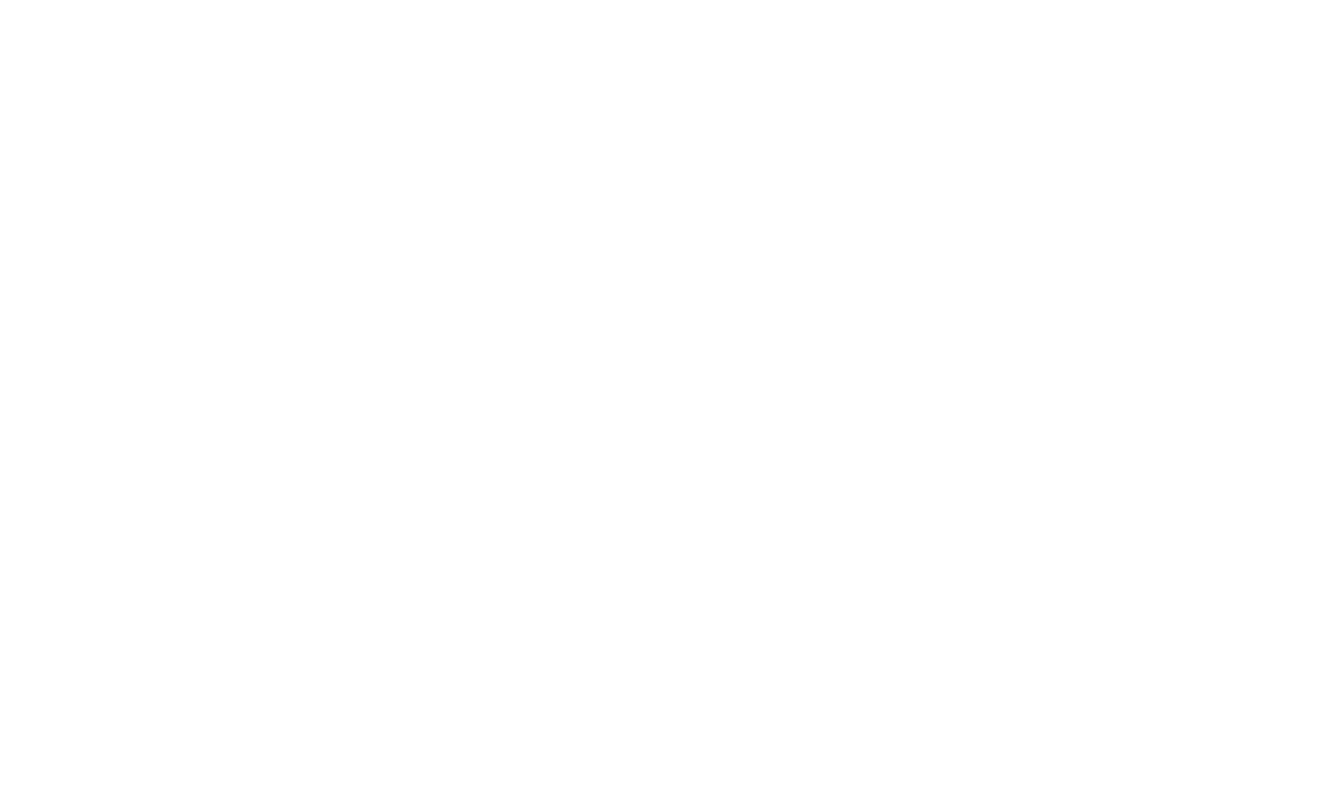
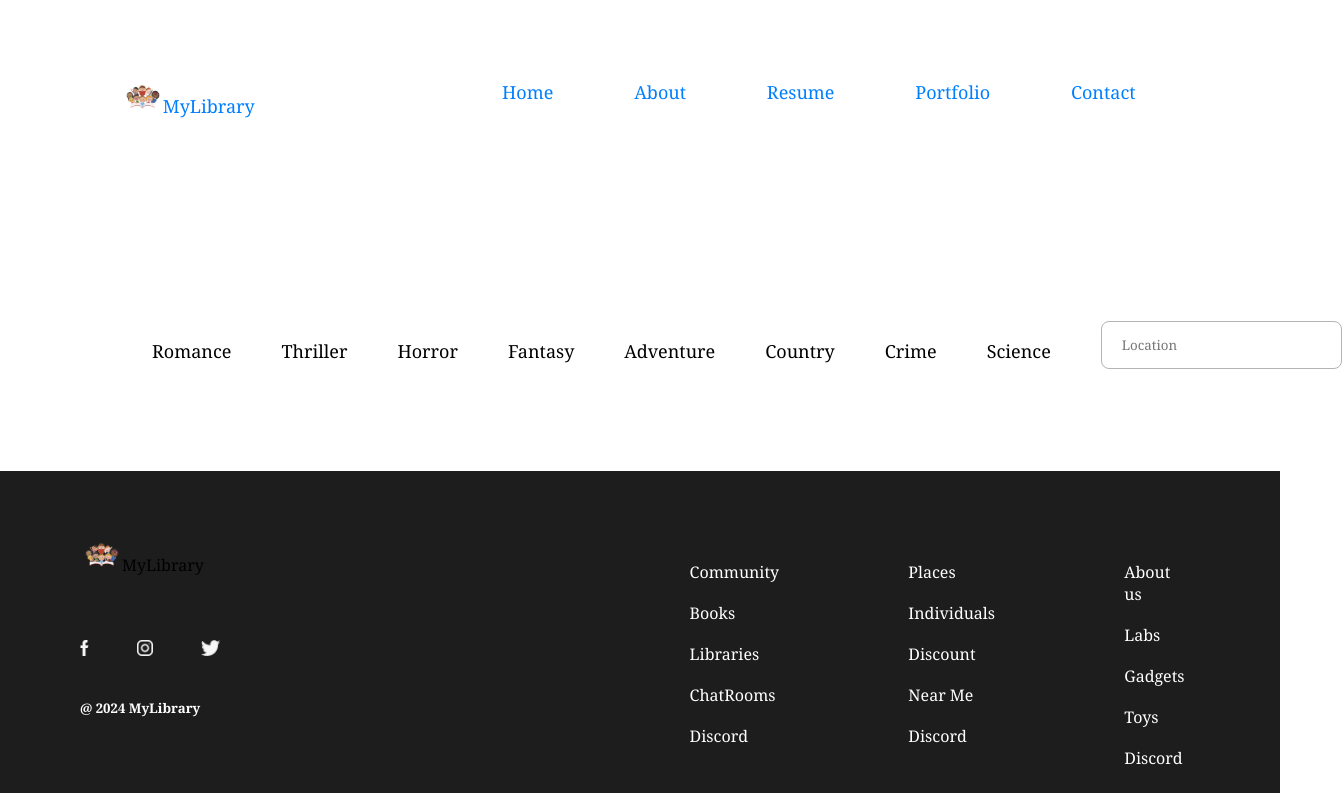
Before and after one commit to AlbertCEO/mylibrary, a React (Create React App) app: page /Portfolio in a window 1280 px wide. Before the commit this address had no page. Shown: the whole page, 1342 px wide, since content can reach past the window. Built offline with nearby package versions, Linux system fonts and the light colour scheme.

Commit message:
fix: no route match error for nav bar page

```diff
--- a/src/App.js
+++ b/src/App.js
@@ -3,6 +3,7 @@ import React from "react";
 import "./App.css";
 import { BrowserRouter as Router, Route, Routes } from "react-router-dom";
 import Home from "./components/Mainpage/Home/Home";
+import Portfolio from './components/Portfolio/Portfolio';
 
 const books = [
   {
@@ -85,6 +86,7 @@ function App() {
       <Router>
         <Routes>
           <Route path="/" element={<Home books={books} />} />
+          <Route path='/Portfolio' element={<Portfolio books={books}/>}/>
         </Routes>
       </Router>
     </div>
--- a/src/components/Portfolio/Portfolio.css
+++ b/src/components/Portfolio/Portfolio.css
@@ -0,0 +1,59 @@
+* {
+    box-sizing: border-box;
+  }
+
+  body {
+    margin: 0;
+  }
+
+  .nav-place {
+    background-color: white;
+    color: black;
+    display: flex;
+    justify-content: center;
+    align-items: center;
+    gap: 2rem;
+    padding: 2em 7rem;
+    font-family: "Red Rose";
+    font-style: normal;
+    font-size: 18px;
+    margin: 2rem auto;
+
+  }
+
+
+  .nav-place ul {
+
+    list-style: none;
+    display: flex;
+    width: 100%;
+    gap: 1rem;
+    height: 48px;
+    gap: 50px;
+
+
+  }
+
+  .place-input {
+    box-sizing: border-box;
+    background: linear-gradient(124.4deg, #FFFFFF 10.8%, #FFFFFF 87.34%);
+    border: 1px solid #B4B4B4;
+    border-radius: 8px;
+   padding: 1.5em;
+
+  }
+
+
+  .grid{
+    display: grid;
+    grid-template-columns: repeat(auto-fit, minmax(300px, 1fr));
+    gap: 8px;
+  }
+  .nav-place li{
+    padding-top: 1em;
+  }
+  @media (max-width:1200px) {
+    .nav-place{
+      display: none;
+    }
+  }
```
